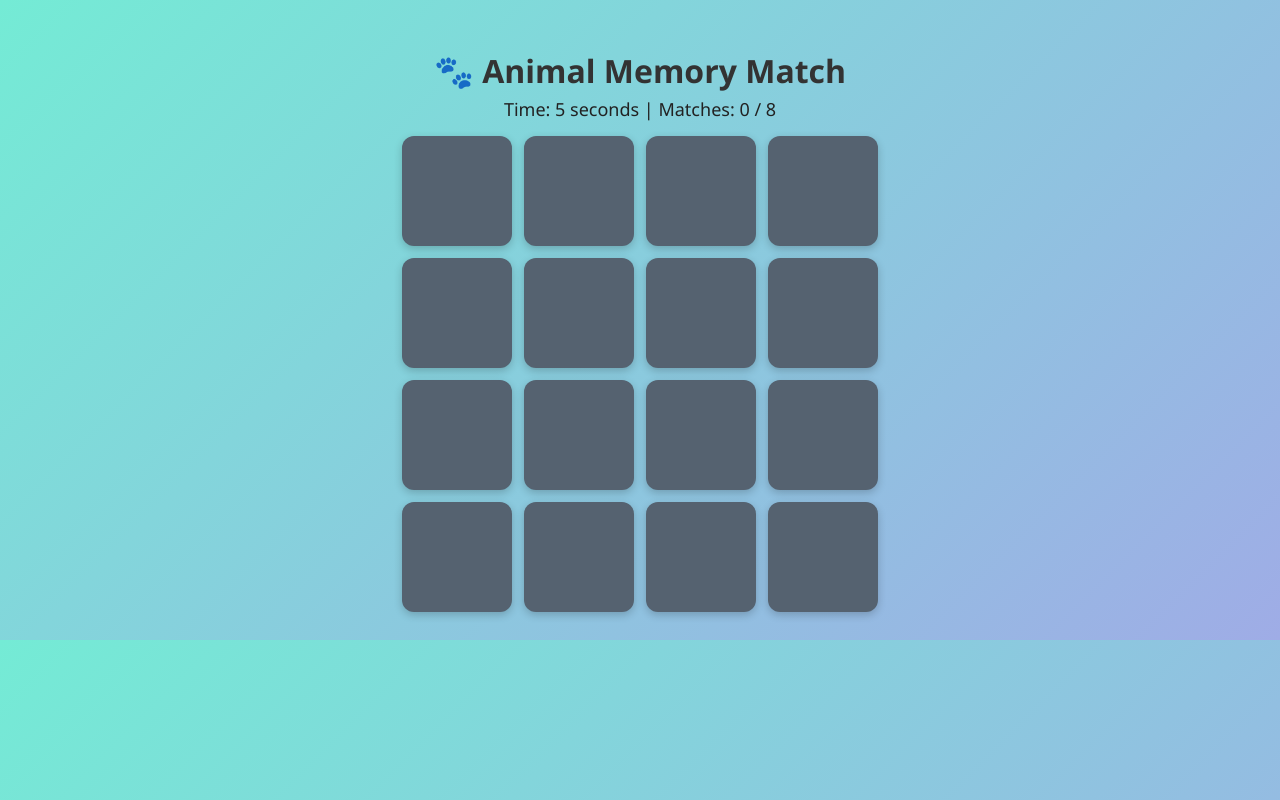
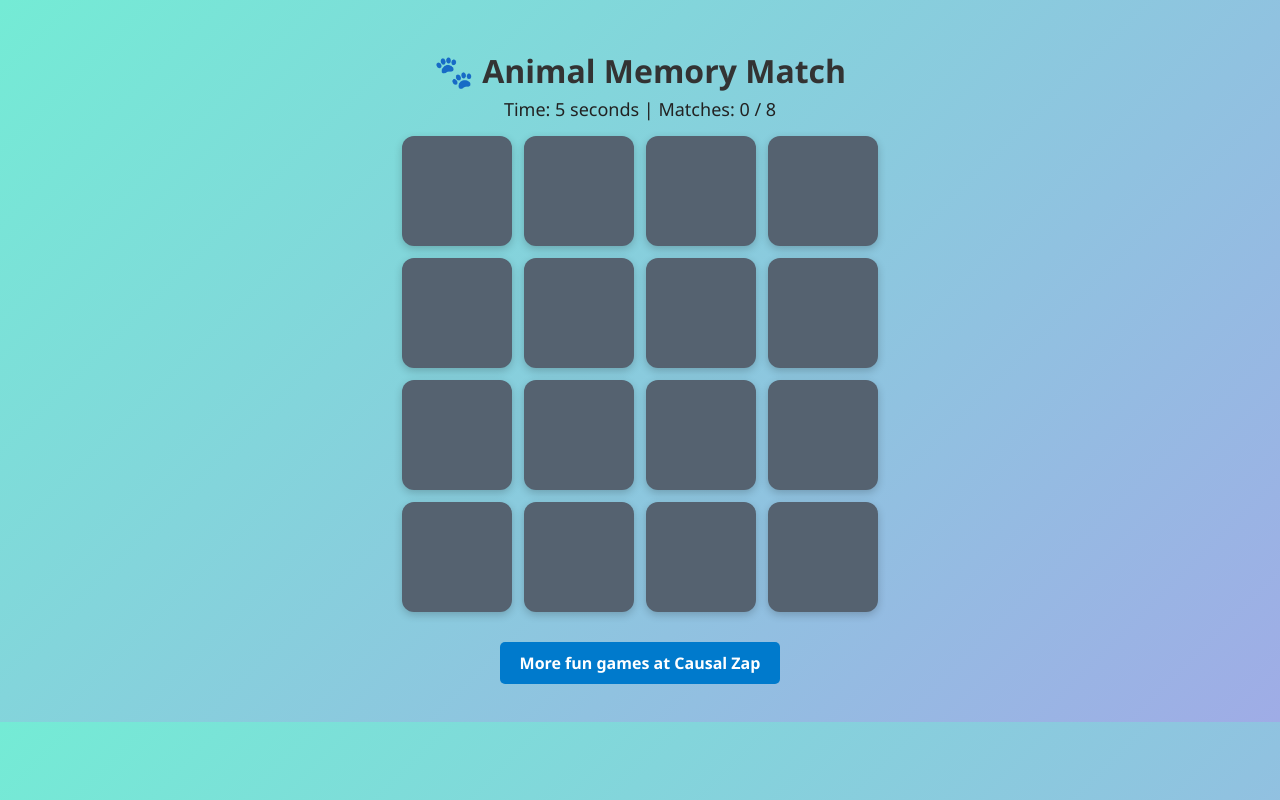
Before and after one commit to Felix191218/animal-memory-game, a plain HTML site: page index.html in a window 1280 px wide. Drawn offline with Linux system fonts and the light colour scheme.

Commit message:
Update index.html
Add footer

```diff
--- a/index.html
+++ b/index.html
@@ -168,5 +168,12 @@
     resetGame();
 
   </script>
+
+  <footer style="text-align:center; margin-top:20px; padding:10px;">
+    <a href="https://causalzap.com" target="_blank" style="display:inline-block; padding:10px 20px; background:#007acc; color:#fff; font-weight:bold; border-radius:5px; text-decoration:none;">
+      More fun games at Causal Zap
+    </a>
+  </footer>
+
 </body>
 </html>
```
